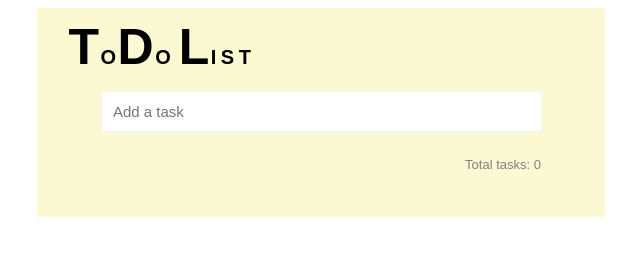
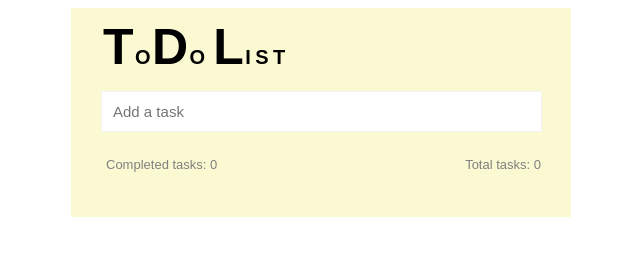
Before and after one commit to jarvis-exes/toDoList, a plain HTML site: page index.html in a window 1280 px wide. Shown: the whole page, without its empty margins (319-959 px from the left). Drawn offline with Linux system fonts and the light colour scheme; no server answers.

Commit message:
Completed Tasks function added

```diff
--- a/index.html
+++ b/index.html
@@ -23,8 +23,10 @@
       <div id="container">
         <input placeholder="Add a task" class="add-task" id="add" />
         <div class="total">
+          <span id="total-tasks">Completed tasks: <span id="completed-tasks-counter">0</span></span>
           <span id="total-tasks">Total tasks: <span id="tasks-counter">0</span></span>
         </div>
+
         <ul id="list">
           <!-- <li>
             <input type="checkbox" id="1" data-id="12" class="custom-checkbox">
--- a/script.js
+++ b/script.js
@@ -3,6 +3,7 @@
     const taskList = document.getElementById('list');
     const addTaskInput = document.getElementById('add');
     const tasksCounter = document.getElementById('tasks-counter');
+    const completedTasksCounter = document.getElementById('completed-tasks-counter');
     const notification = document.getElementById('notification');
 
     // Function to get ToDO List items from given URL using API's
@@ -27,6 +28,8 @@
         }
         // This will populate the total number of tasks
         tasksCounter.innerHTML = tasks.length;
+        // Calling Completed task function to render the total completed task
+        completedTasks(tasks);
     }
 
     // Function to add task to the webPage as an list item
@@ -80,6 +83,15 @@
             showNotification('Task Added', 'Green');
             return;
         }
+    }
+
+    // Function to count the completed tasks
+    function completedTasks(tasks){
+        const completedTask = tasks.filter(function(task){
+            return task.completed == true;
+        });
+
+        completedTasksCounter.innerHTML = completedTask.length;
     }
 
     //Function to display notifications
--- a/styles.css
+++ b/styles.css
@@ -4,8 +4,7 @@
 }
 #outer-container{
   background-color: rgb(250, 249, 210);
-  width: 45%;
-  min-width: 500px;
+  width: 500px;
   margin: 0 auto;
   padding-bottom: 40px;
 }
@@ -48,8 +47,7 @@
 }
 
 #container {
-  width: 45%;
-  min-width: 450px;
+  width: 450px;
   margin: 0 auto;
 }
 
@@ -135,7 +133,7 @@ ul li:hover {
 }
 .total{
   display: flex;
-  justify-content: flex-end;
+  justify-content: space-between;
   margin: 5px;
 }
 #total-tasks {
```
